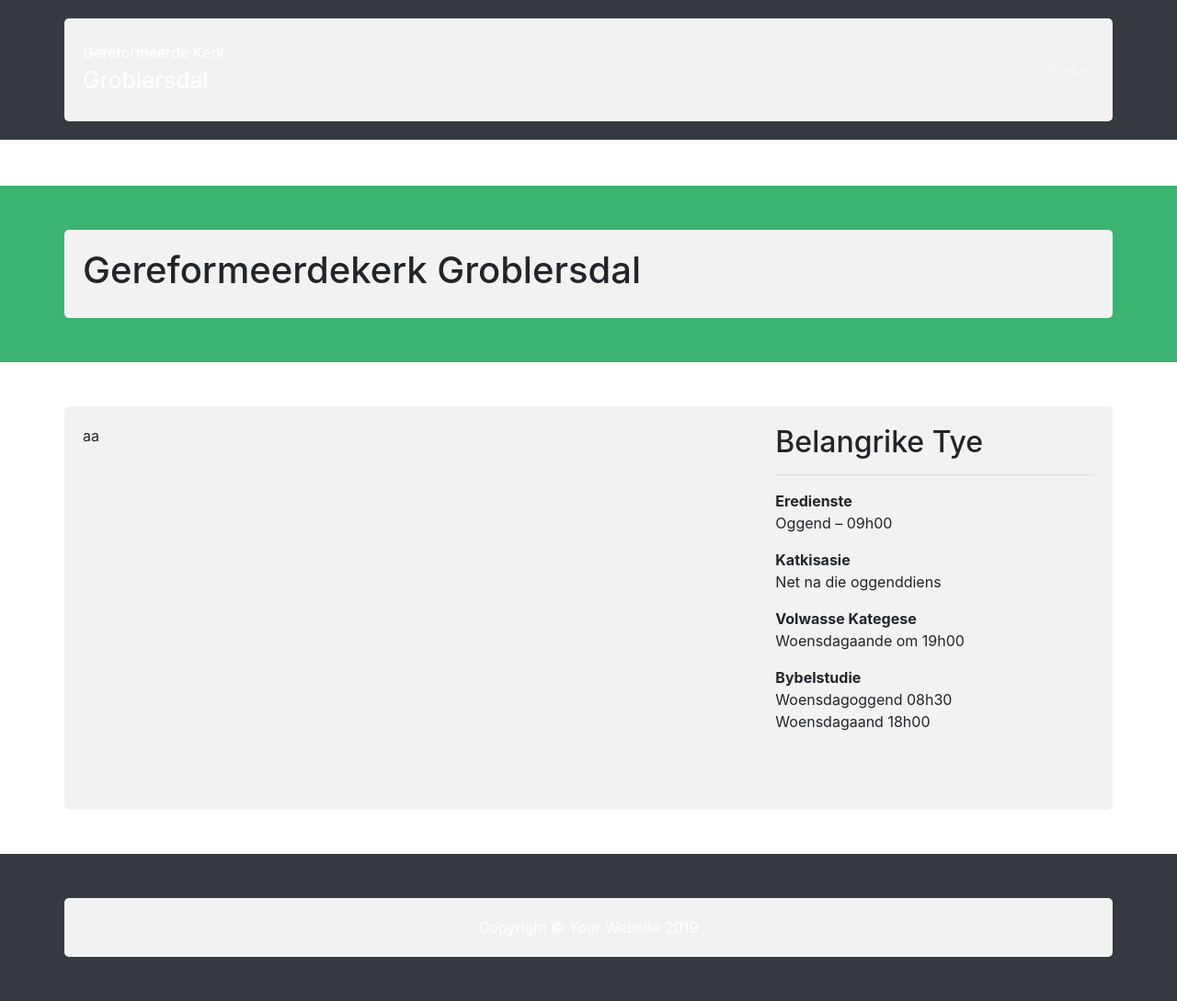
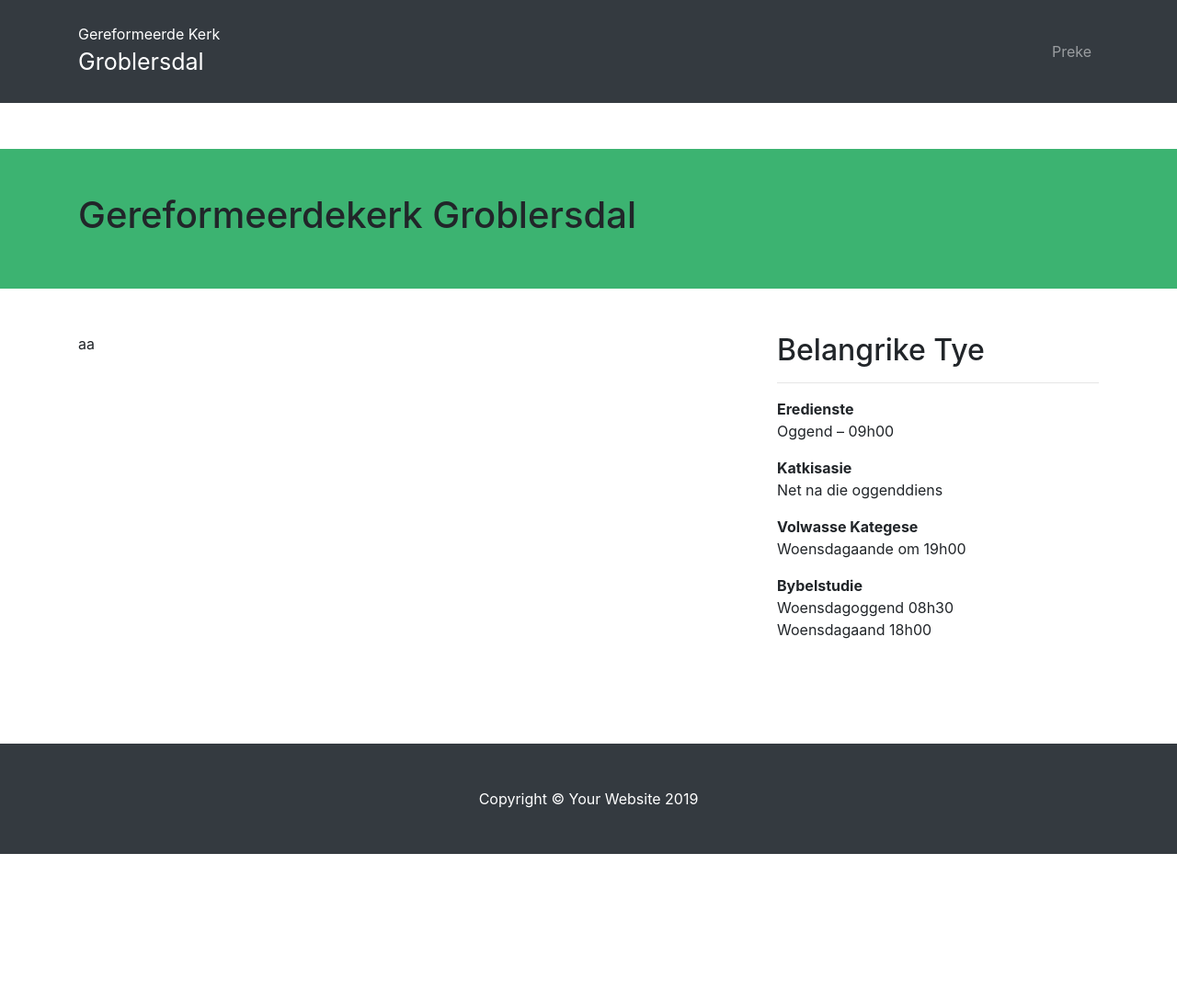
Before and after one commit to gkgd/website, a Jekyll site: the page built from downloads/readme.md, in a window 1280 px wide. Shown: the whole page at 92% size. Built offline with Jekyll 4.4.1, drawn with Linux system fonts in a browser that asks for light colours; nearby versions of some CDN libraries; our own code applies the rules of GitHub Pages for plain Markdown files; library files that are not in the unit come from our copies; comment, search, counter and statistics services are not loaded; after the commit the page ends 929 px from its top, so only the background shows below that.

Commit message:
Update custom.scss

```diff
--- a/assets/css/_sass/custom.scss
+++ b/assets/css/_sass/custom.scss
@@ -1,7 +1,4 @@
 /* Add your custom styles here */
-* {
-  box-sizing: border-box;
-}
 
 input[type=text], select, textarea {
   width: 100%;
@@ -30,7 +27,7 @@ input[type=submit]:hover {
   background-color: #45a049;
 }
 
-.container {
+.filterContainer {
   border-radius: 5px;
   background-color: #f2f2f2;
   padding: 20px;
```
